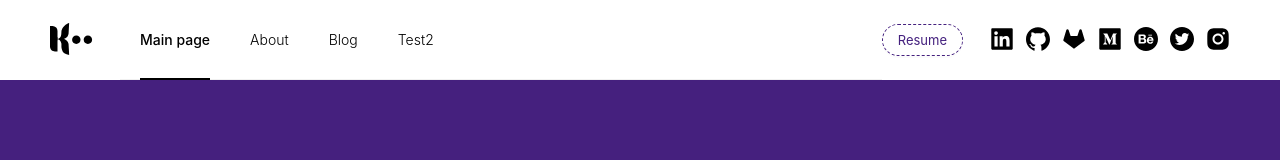
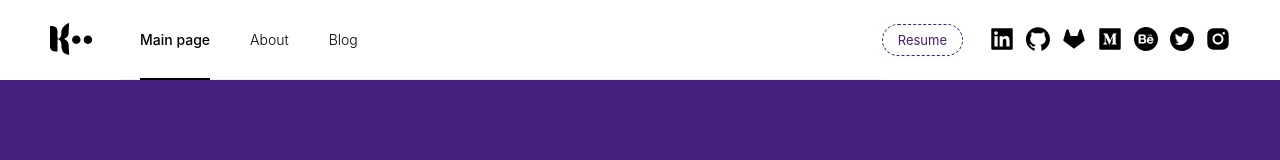
Before and after one commit to pixl4tech/dummy-homepage, a Vue app in the folder dummy-homepage/: page / in a window 1280 px wide. Shown: the top 160 px of the page. Built offline with nearby package versions, Linux system fonts and the light colour scheme.

Commit message:
Update App.vue

```diff
--- a/dummy-homepage/src/App.vue
+++ b/dummy-homepage/src/App.vue
@@ -24,7 +24,6 @@
         <a-menu-item key="1">Main page</a-menu-item>
         <a-menu-item key="2">About</a-menu-item>
         <a-menu-item key="3">Blog</a-menu-item>
-        <a-menu-item key="4">Test2</a-menu-item>
       </a-menu>
 
     </a-layout-header>
```
